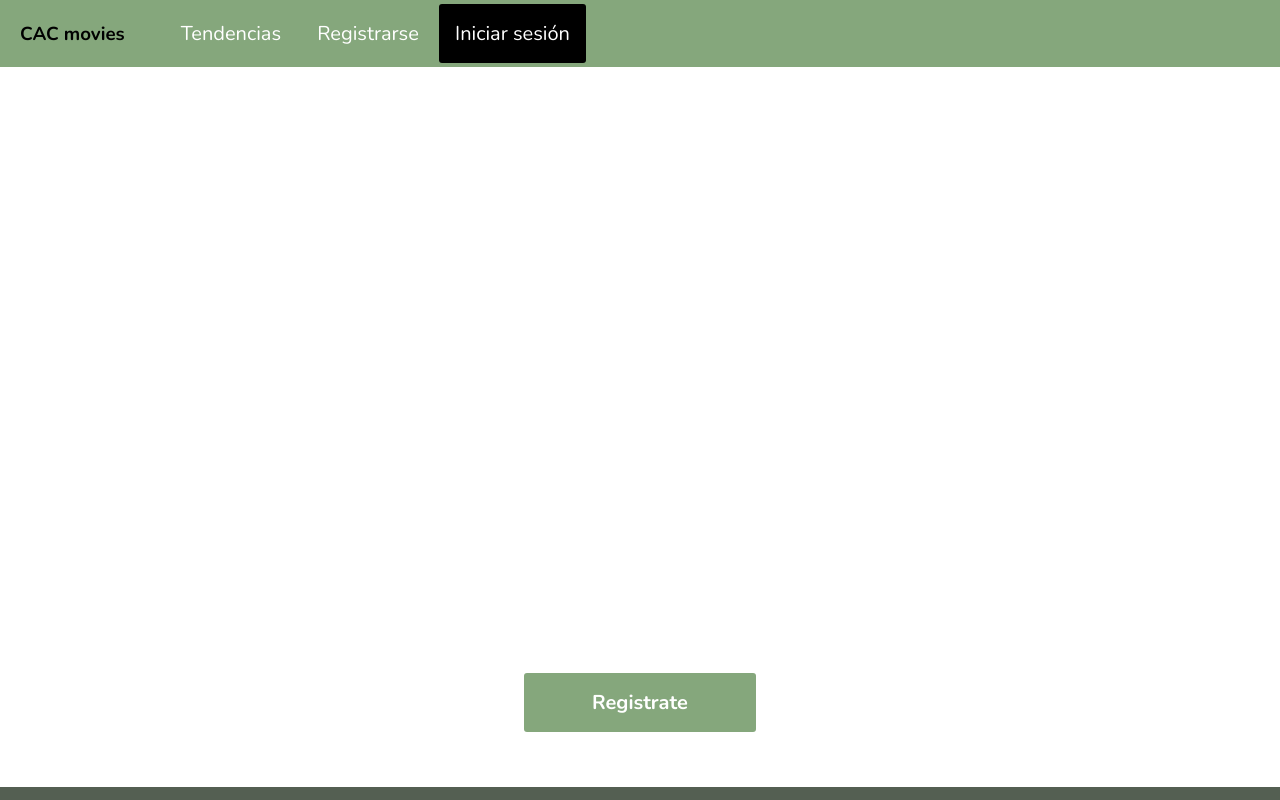
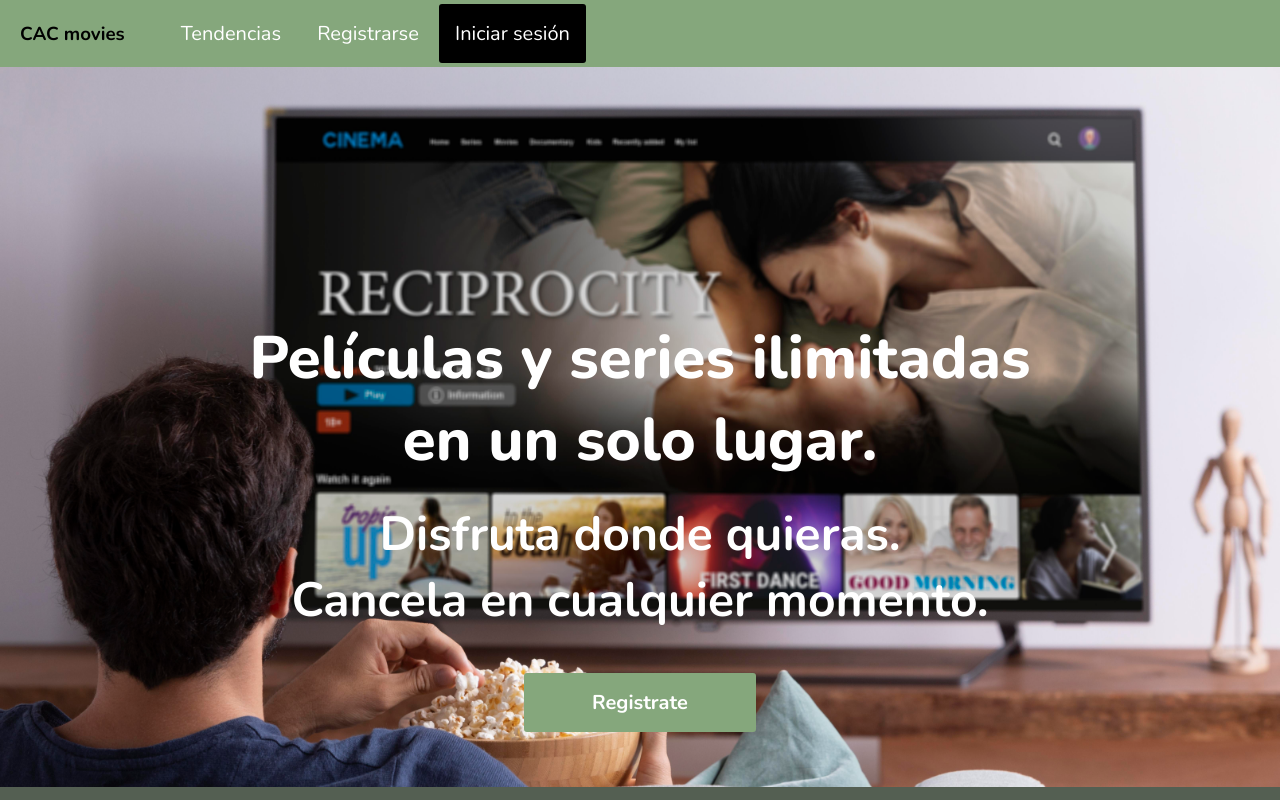
Before and after one commit to rominadiaz98/rominadiaz98.github.io, a plain HTML site: page index.html in a window 1280 px wide. Shown: the top 800 px of the page. Drawn offline with nearby package versions, Linux system fonts and the light colour scheme.

Commit message:
confirmar

```diff
--- a/css/estilo.css
+++ b/css/estilo.css
@@ -55,7 +55,7 @@
         */
         margin-top: 0;
         vertical-align: middle;
-        background-image: url("./Imagenes/movie.jpg");
+        background-image: url("../Imagenes/movie.jpg");
         background-size: cover;
         background-position: center;
         height: 90vh;
```
